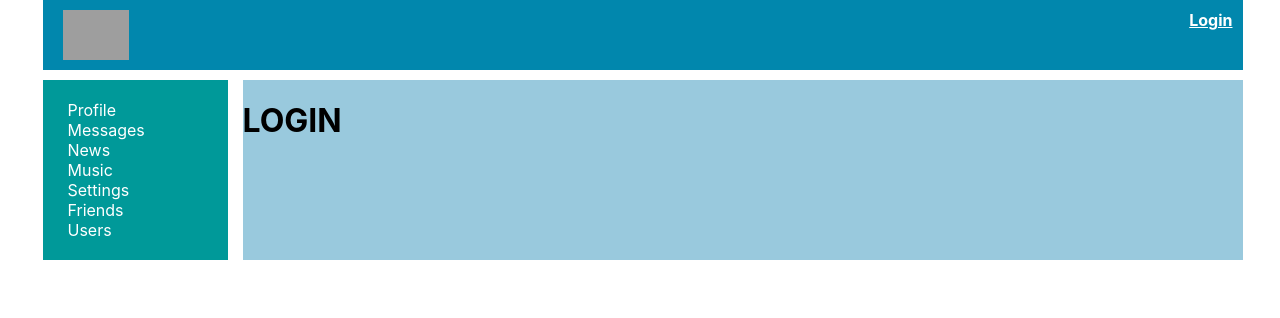
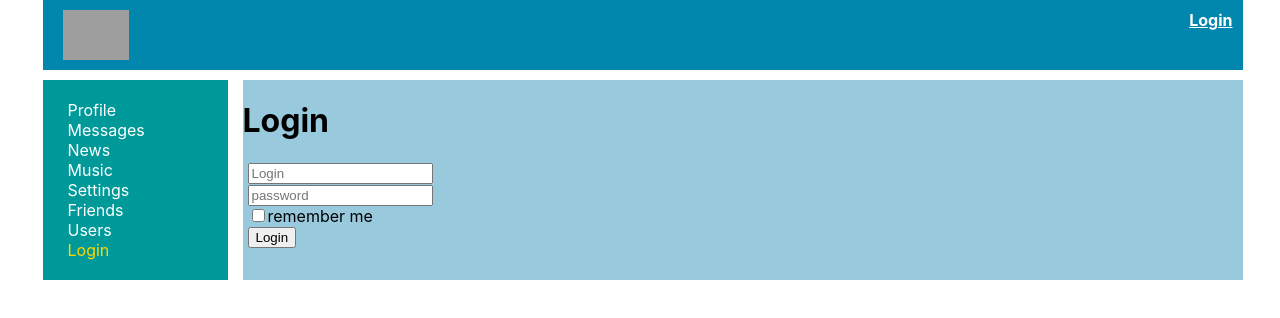
Before and after one commit to Novik-A/social-network, a React (Create React App) app: page /login in a window 1280 px wide. Shown: the top 318 px of the page. Built offline with nearby package versions, Linux system fonts and the light colour scheme; no server answers; grey boxes are pictures that could not be loaded.

Commit message:
add form login

```diff
--- a/package.json
+++ b/package.json
@@ -12,6 +12,7 @@
     "@types/react-dom": "^16.9.10",
     "@types/react-redux": "^7.1.16",
     "@types/redux": "^3.6.0",
+    "@types/redux-form": "^8.3.1",
     "axios": "^0.21.1",
     "react": "^17.0.1",
     "react-dom": "^17.0.1",
--- a/src/components/Login/Login.tsx
+++ b/src/components/Login/Login.tsx
@@ -1,11 +1,39 @@
 import React from "react";
+import {reduxForm, Field, InjectedFormProps} from "redux-form";
 
-type LoginPropsType = {
-
+type FormDataType = {
+    login: string
+    password: string
+    rememberMe: boolean
 }
 
-export const Login = (props: LoginPropsType) => {
+const LoginForm: React.FC<InjectedFormProps<FormDataType>> = (props) => {
+    return (
+        <form onSubmit={props.handleSubmit}>
+            <div>
+                <Field placeholder={'Login'} name={'login'} component={'input'}/>
+            </div>
+            <div>
+                <Field placeholder={'password'} name={'password'} component={'input'}/>
+            </div>
+            <div>
+                <Field type={'checkbox'} name={'rememberMe'} component={'input'}/>remember me
+            </div>
+            <div>
+                <button>Login</button>
+            </div>
+        </form>
+    )
+}
+
+const LoginReduxForm = reduxForm<FormDataType>({form: 'login'})(LoginForm)
+
+export const Login = () => {
+    const onSubmit = (formData: FormDataType) => {
+        console.log(formData)
+    }
     return <>
-        <h1>LOGIN</h1>
+        <h1>Login</h1>
+        <LoginReduxForm onSubmit={onSubmit}/>
     </>
 }
--- a/src/redux/redux-store.tsx
+++ b/src/redux/redux-store.tsx
@@ -12,6 +12,7 @@
 } from "./users-reducer";
 import {authReducer, setUserData} from "./auth-reducer";
 import thunk from "redux-thunk";
+import {reducer as formReducer} from "redux-form";
 
 export type ActionsTypes = ReturnType<typeof addPostActionCreator> |
     ReturnType<typeof updatePostActionCreator> |
@@ -28,7 +29,8 @@
     profilePage: profileReducer,
     dialogsPage: dialogsReducer,
     usersPage: usersReducer,
-    auth: authReducer
+    auth: authReducer,
+    form: formReducer
 })
 
 export type AppStateType = ReturnType<typeof rootReducer>
--- a/src/redux/sidebar-reducer.tsx
+++ b/src/redux/sidebar-reducer.tsx
@@ -14,6 +14,7 @@
     {id: 5, address: 'settings', name: 'Settings'},
     {id: 6, address: 'friends', name: 'Friends'},
     {id: 7, address: 'users', name: 'Users'},
+    {id: 8, address: 'login', name: 'Login'},
 ]
 
 export const sidebarReducer = (state: NavbarItemType[] = initialState, action: ActionsTypes): NavbarItemType[] => {
```
Also changed, not shown: 1 other file (tests, documents, lock files or other folders).
